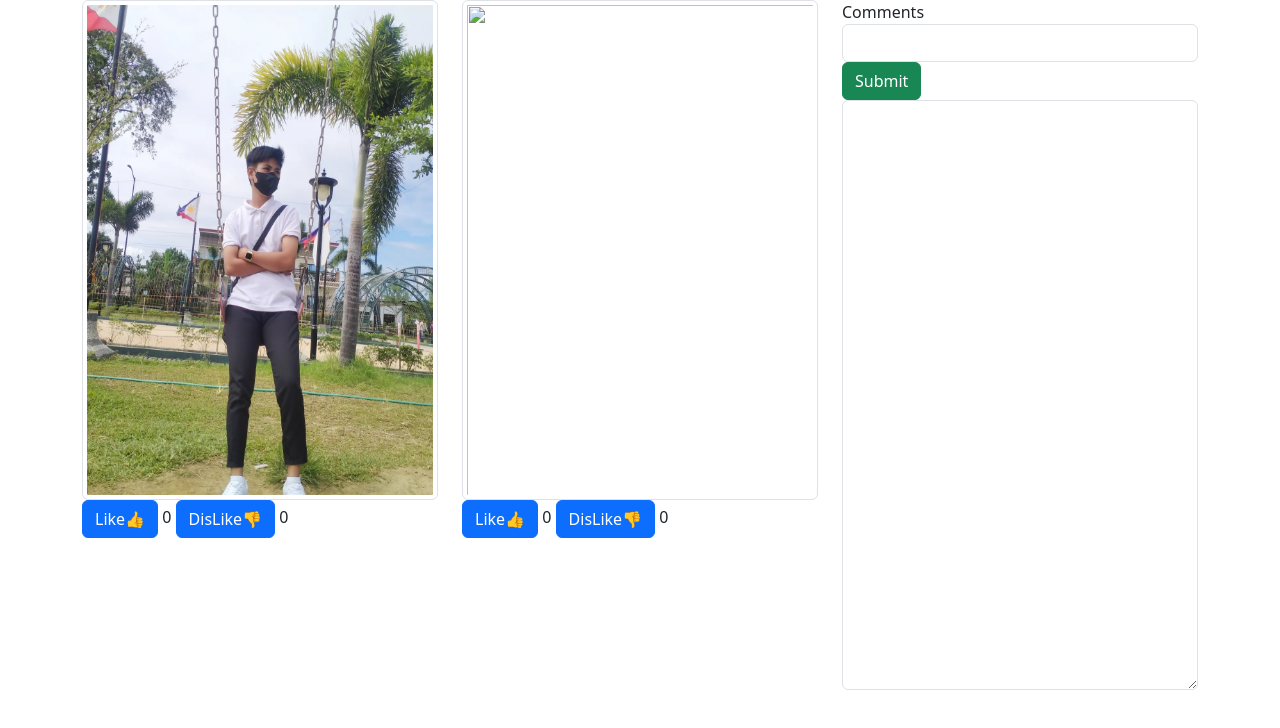
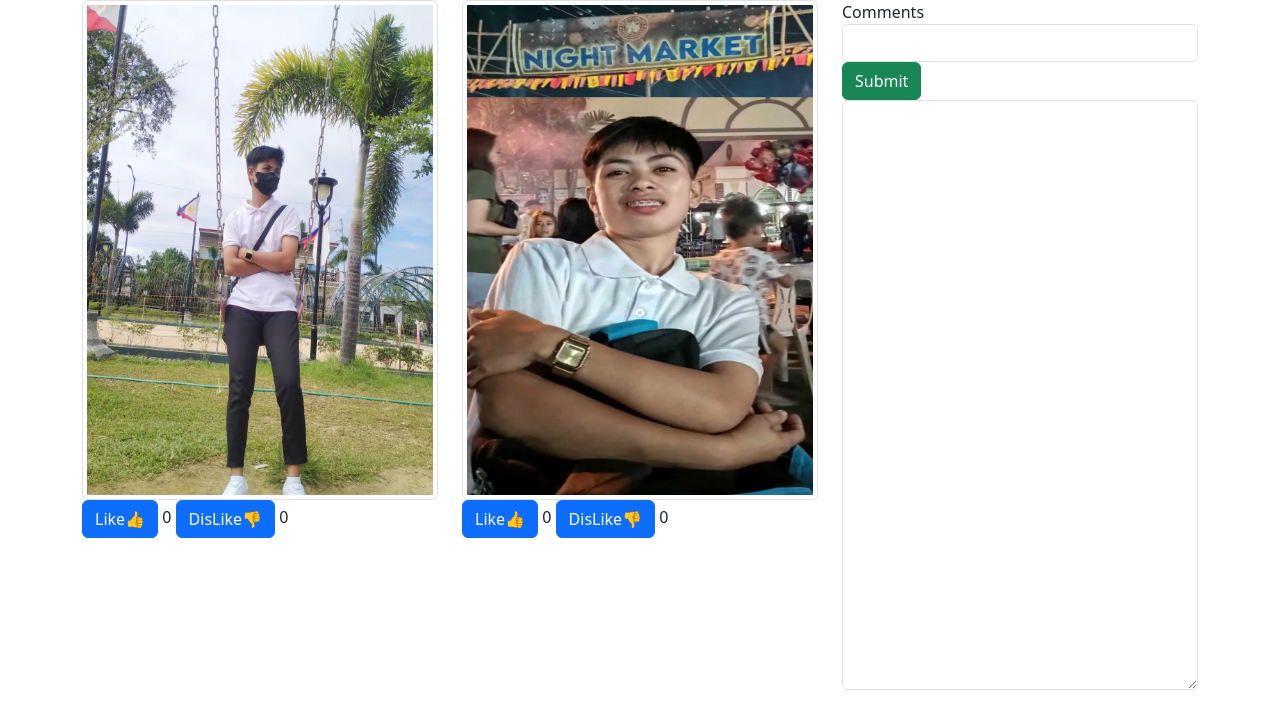
Before and after one commit to Rocheldevera/Rochel.github.io, a plain HTML site: page index.html in a window 1280 px wide. Drawn offline with nearby package versions, Linux system fonts and the light colour scheme.

Commit message:
Update index.html

```diff
--- a/index.html
+++ b/index.html
@@ -15,7 +15,7 @@
           <output id="countDisLikes1"> 0 </output>
          </div>
          <div class="col-4">
-           <img src="FB_IMG_1716011332392.jpg" class="img-thumbnail" style="width:400px;height:500px;"/> <br>
+           <img src="IMG_20231117_130824_642.webp" class="img-thumbnail" style="width:400px;height:500px;"/> <br>
            <button class="btn btn-primary" type=button" id="btnLike2"> Like👍 </button>
            <output id="countLikes2">0</output>
           <button class="btn btn-primary" type="button" id="btnDisLike2"> DisLike👎 </button>
```
